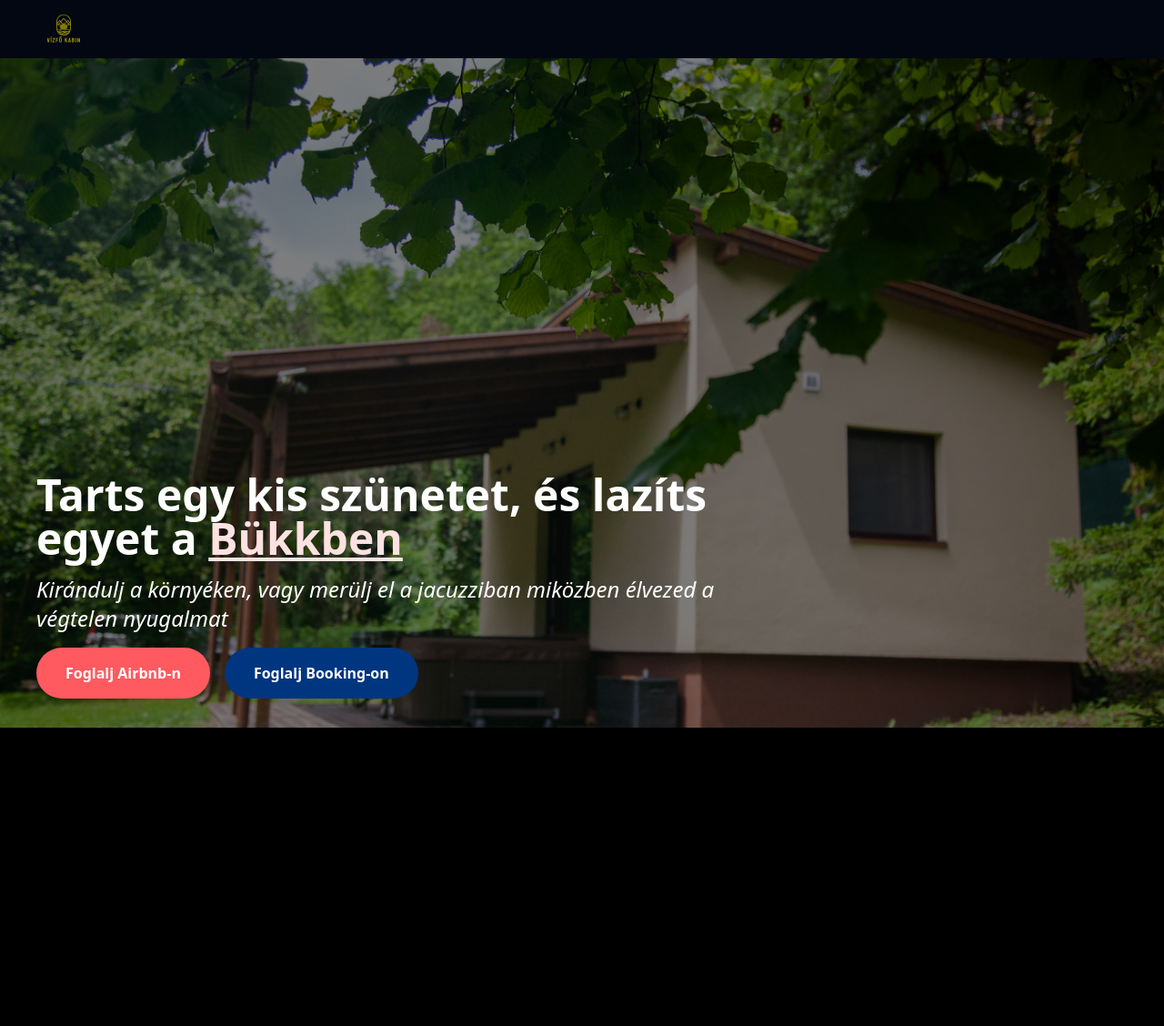
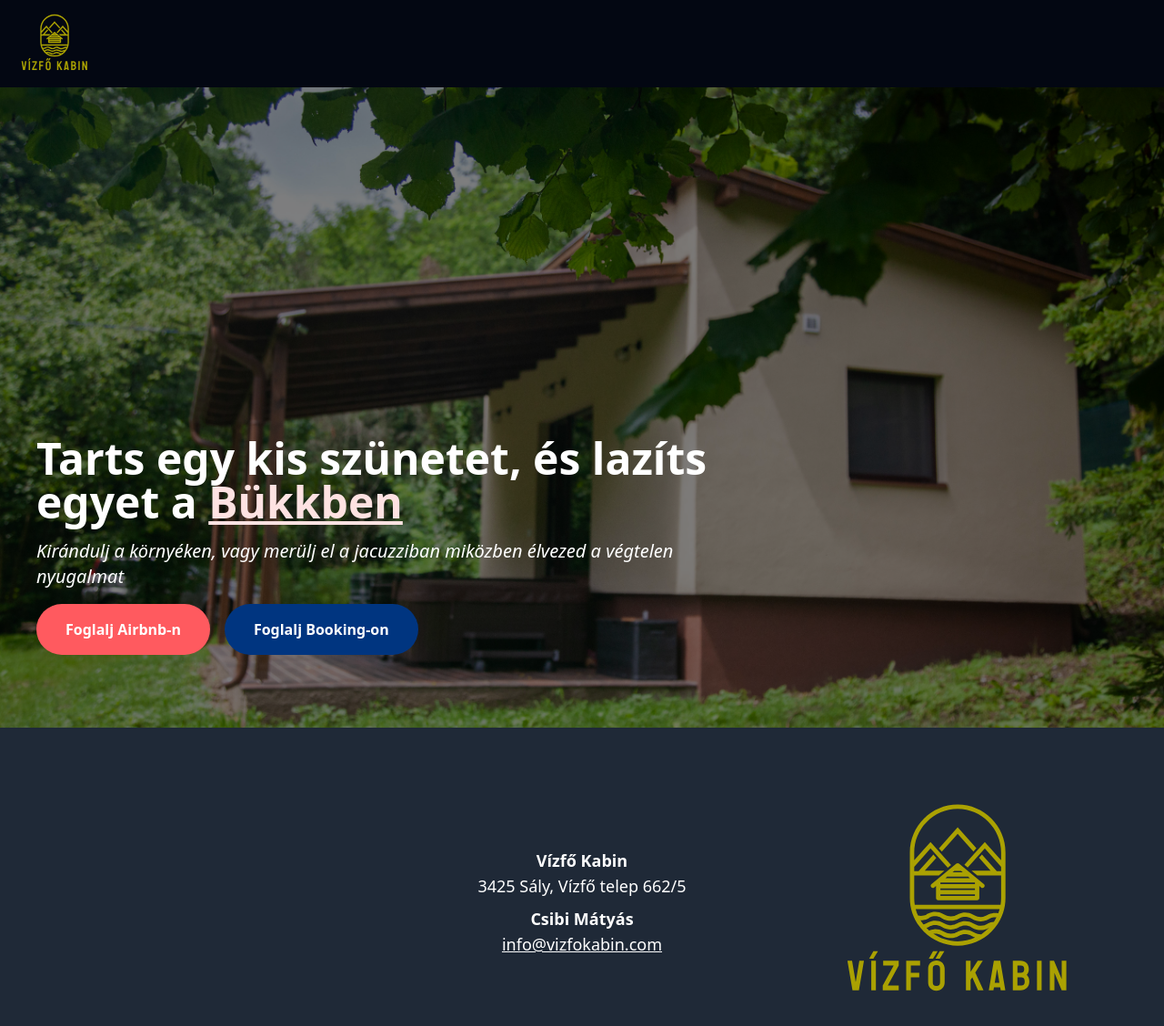
Before and after one commit to csibivili/vizfokabin, a Next.js app in the folder packages/web/: page / in a window 1280 px wide. Shown: the top 1128 px of the page at 91% size. Built offline with nearby package versions, Linux system fonts and the light colour scheme.

Commit message:
feat: header/footer basics

```diff
--- a/packages/web/app/page.tsx
+++ b/packages/web/app/page.tsx
@@ -1,4 +1,5 @@
 import Image from "next/image"
+import Link from "next/link"
 
 import AirbnbButton from "@/components/airbnbButton"
 import BookingButton from "@/components/bookingButton"
@@ -6,15 +7,17 @@ import BookingButton from "@/components/bookingButton"
 export default function Home() {
   return (
     <div className="bg-gray-950">
-      <header className="max-w-screen-2xl w-full h-16 bg-gray-950 px-10 flex items-center mx-auto">
-        <div>
-          <Image src="/logo.svg" alt="Vízfő Kabin" width={60} height={60} />
+      <header className="w-full h-24 bg-gray-950 fixed z-50">
+        <div className="max-w-screen-2xl mx-auto w-full flex items-center h-full">
+          <div>
+            <Image src="/logo.svg" alt="Vízfő Kabin" width={120} height={120} />
+          </div>
         </div>
         {/* <p className="font-bold uppercase text-xl">Vízfő Kabin</p> */}
       </header>
 
       <main className="relative overflow-hidden">
-        <div className="h-screen bg-gray-700" style={{ marginTop: "-4rem" }}>
+        <div className="h-screen bg-gray-700">
           <div className="absolute inset-0 max-w-screen-2xl justify-self-center">
             <div className="absolute inset-0 bg-black opacity-50" />
             <Image
@@ -26,13 +29,13 @@ export default function Home() {
             />
           </div>
           <div className="absolute inset-0 grid grid-rows-3 max-w-screen-2xl justify-self-center w-full">
-            <div className="row-span-3 px-10 flex flex-col pb-4">
+            <div className="row-span-3 px-10 flex flex-col pb-16">
               <div className="flex flex-col mt-auto mb-4 md:max-w-screen-md">
-                <h2 className="text-white text-5xl font-bold">
+                <h2 className="text-white text-3xl font-bold md:text-5xl">
                   Tarts egy kis szünetet, és lazíts egyet a{" "}
                   <span className="underline text-red-100">Bükkben</span>
                 </h2>
-                <h3 className="text-white text-2xl mt-4 italic font-thin">
+                <h3 className="text-white text-xl mt-4 italic font-thin">
                   Kirándulj a környéken, vagy merülj el a jacuzziban miközben
                   élvezed a végtelen nyugalmat
                 </h3>
@@ -46,8 +49,21 @@ export default function Home() {
         </div>
       </main>
 
-      <footer className="w-full h-96 bg-black">
-        <p>Footer</p>
+      <footer className="w-full md:h-96 bg-gray-800 py-8">
+        <div className="max-w-screen-2xl mx-auto grid md:grid-cols-3 text-white text-lg">
+          <div className="text-center flex flex-col justify-center"></div>
+          <div className="text-center flex flex-col justify-center">
+            <p className="font-bold">Vízfő Kabin</p>
+            <p>3425 Sály, Vízfő telep 662/5</p>
+            <p className="font-bold mt-2">Csibi Mátyás</p>
+            <Link href="mailto:info@vizfokabin.com">
+              <p className="underline">info@vizfokabin.com</p>
+            </Link>
+          </div>
+          <div>
+            <Image src="/logo.svg" alt="Vízfő Kabin" width={400} height={400} />
+          </div>
+        </div>
       </footer>
     </div>
   )
```
